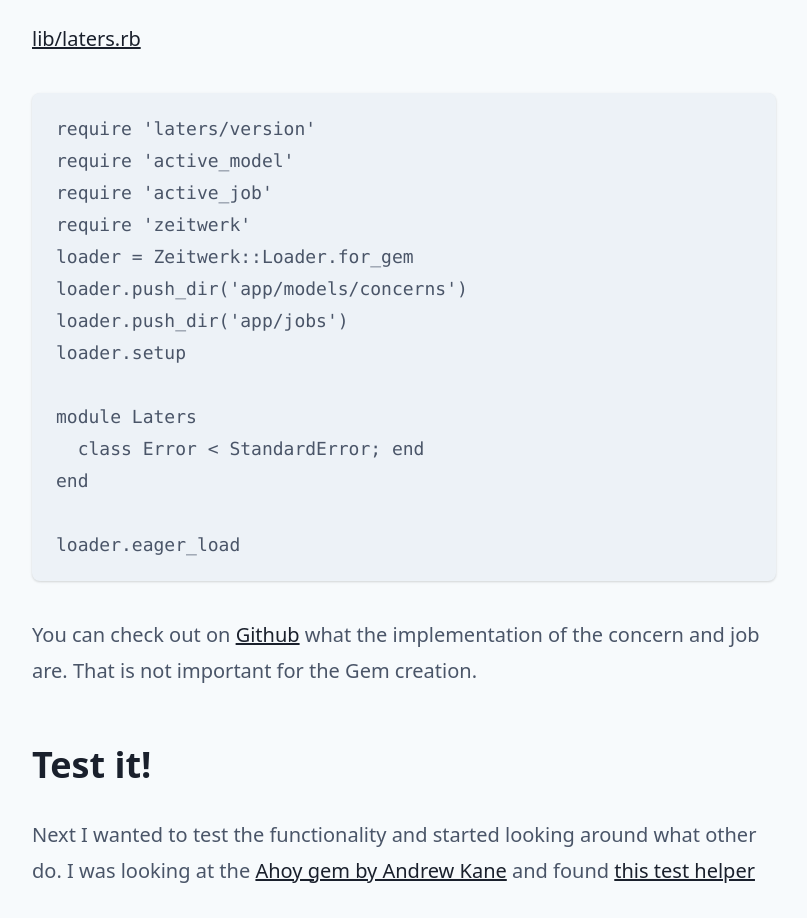
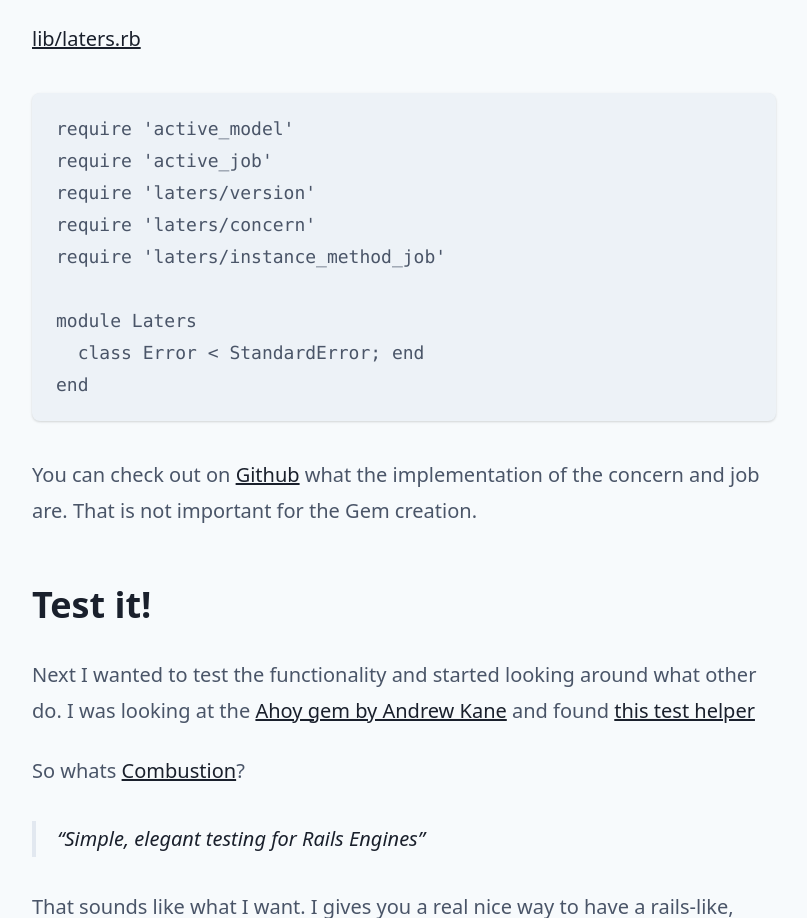
Before and after one commit to kieranklaassen/kieranklaassen-com, a Gatsby site: page /i-wrote-a-gem-it-runs-instance-methods-in-a-job/ in a window 1280 px wide. Shown: the part 2376-3294 px from the top of the page, without its empty margins (224-1031 px from the left). Built offline with nearby package versions, Linux system fonts and the light colour scheme; Gatsby itself is replaced by a stand-in of ours; some packages are replaced by stand-ins of ours; code samples lack their colours; what @tailwindcss/ui would draw is missing.

Commit message:
Update index.md

````diff
--- a/content/blog/i-wrote-a-gem-it-runs-instance-methods-in-a-job/index.md
+++ b/content/blog/i-wrote-a-gem-it-runs-instance-methods-in-a-job/index.md
@@ -65,20 +65,15 @@
 [lib/laters.rb](https://github.com/kieranklaassen/laters/blob/master/lib/laters.rb)
 
 ```rb
-require 'laters/version'
 require 'active_model'
 require 'active_job'
-require 'zeitwerk'
-loader = Zeitwerk::Loader.for_gem
-loader.push_dir('app/models/concerns')
-loader.push_dir('app/jobs')
-loader.setup
+require 'laters/version'
+require 'laters/concern'
+require 'laters/instance_method_job'
 
 module Laters
   class Error < StandardError; end
 end
-
-loader.eager_load
 ```
 
 You can check out on [Github](https://github.com/kieranklaassen/laters) what the implementation of the concern and job are. That is not important for the Gem creation.
````
